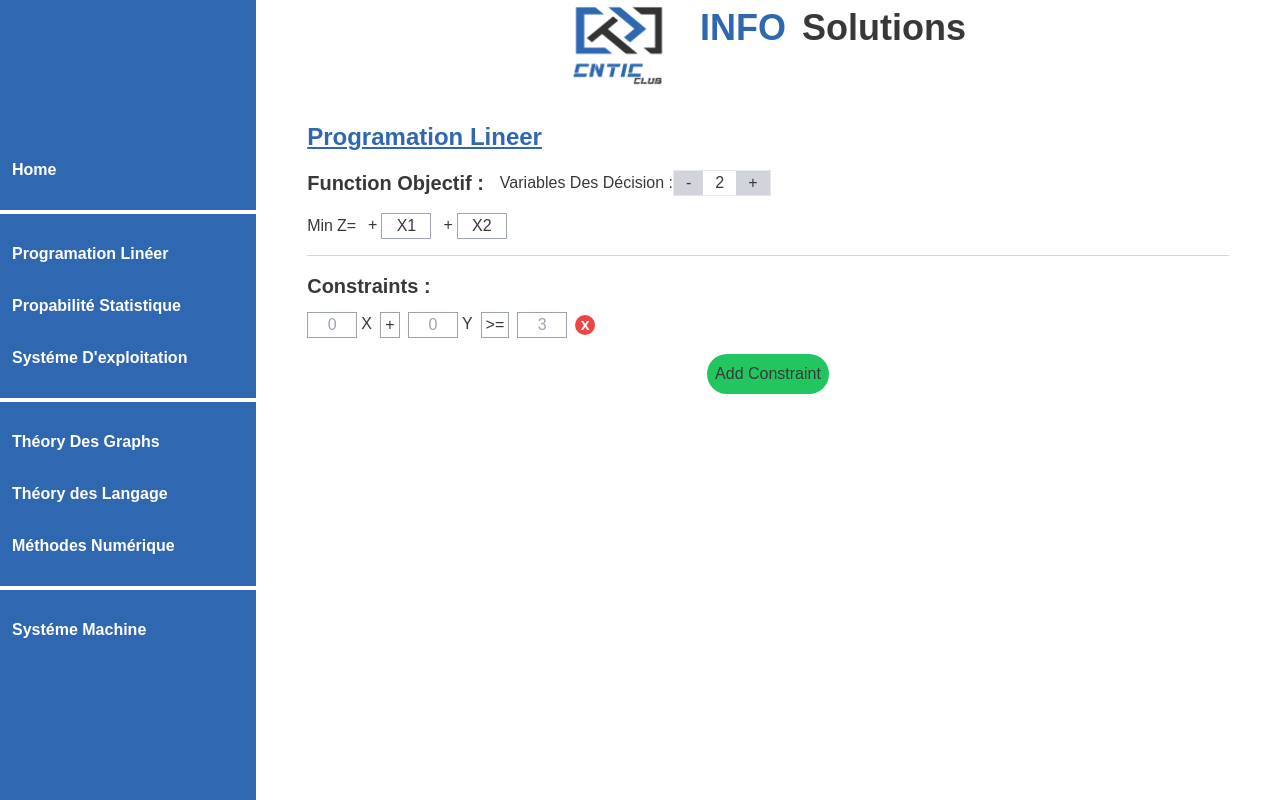
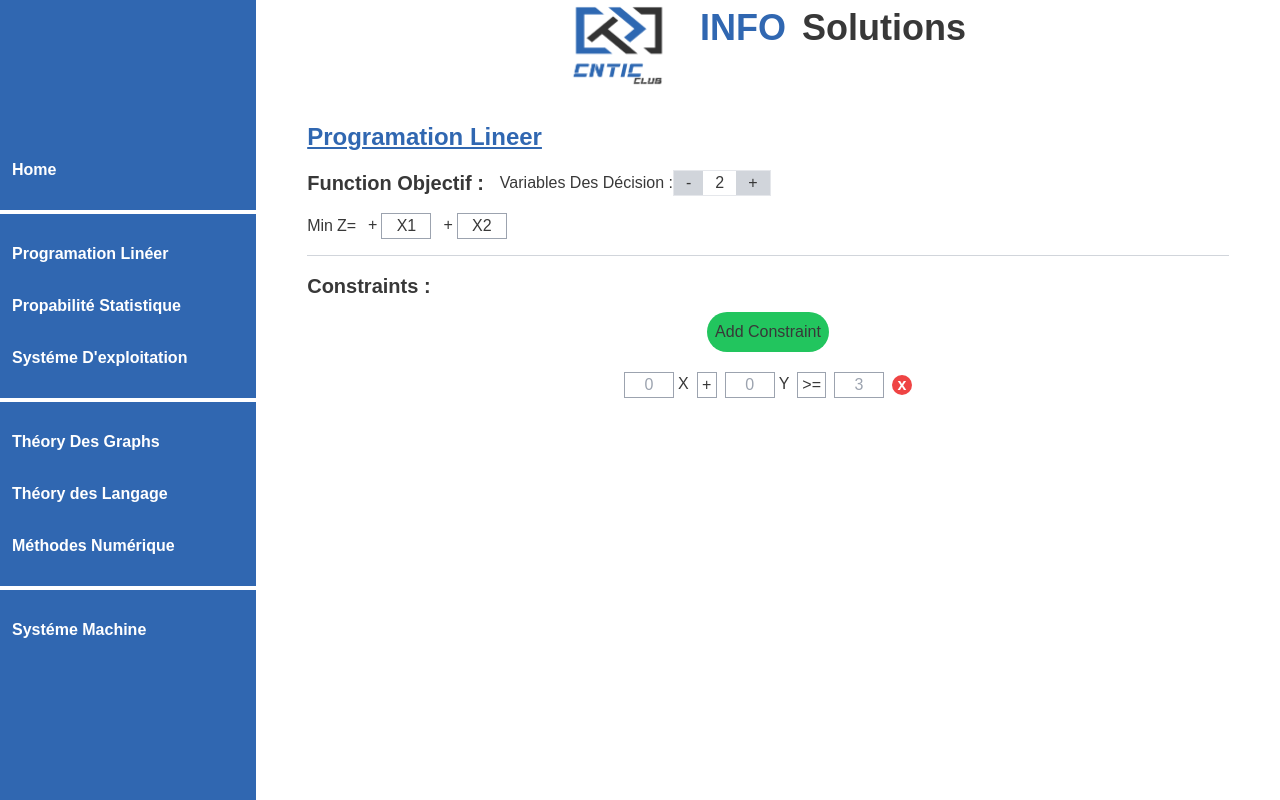
Before and after one commit to imadbenmadi/InfoSolutions, a React (Vite) app: page /PL in a window 1280 px wide. Both pictures are taken after a click on the button "Add Constraint". Built offline with nearby package versions, Linux system fonts and the light colour scheme.

Commit message:
fixing Contraint Ui

```diff
--- a/src/Components/PL Components/Containts.jsx
+++ b/src/Components/PL Components/Containts.jsx
@@ -67,10 +67,20 @@ export default function Containts() {
 
     return (
         <>
-            <div>
-                <div className="text-xl font-semibold mb-3">Constraints :</div>
+            <div className="text-xl font-semibold mb-3">Constraints :</div>
+
+            {/* Add Containt btn */}
+            <div className="m-auto w-fit">
+                <button
+                    className=" bg-green-500 p-2 rounded-3xl mb-5"
+                    onClick={handleAddConstraint}
+                >
+                    Add Constraint
+                </button>
+            </div>
+            <div className=" flex flex-col justify-center">
                 {constraints.map((constraint, index) => (
-                    <div key={index} className="flex items-center gap-2 mb-4">
+                    <div key={index} className="flex items-center gap-2 mb-4 m-auto">
                         {/* a x */}
                         <div className="flex gap-1">
                             <input
@@ -156,15 +166,6 @@ export default function Containts() {
                     </div>
                 ))}
             </div>
-            {/* Add Containt btn */}
-            <div className="m-auto w-fit">
-                <button
-                    className=" bg-green-500 p-2 rounded-3xl "
-                    onClick={handleAddConstraint}
-                >
-                    Add Constraint
-                </button>
-            </div>
         </>
     );
 }
```
